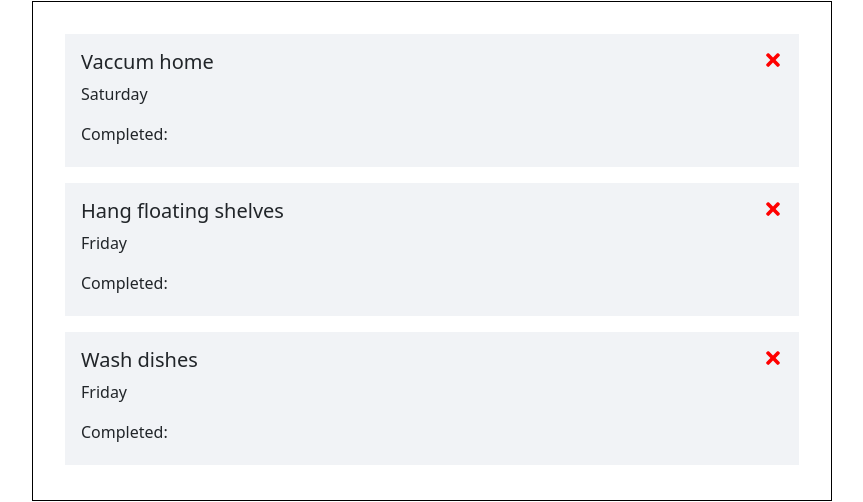
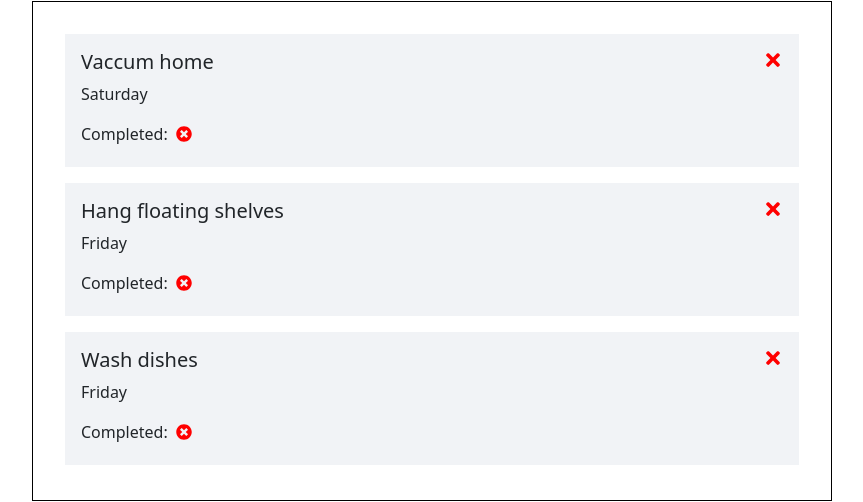
Before and after one commit to Cathy347Le/React-Task-App, a React (Create React App) app: page / in a window 1280 px wide. Shown: the part 195-697 px from the top of the page, without its empty margins (208-1071 px from the left). Built offline with nearby package versions, Linux system fonts and the light colour scheme.

Commit message:
work on toggleComplete functionality

```diff
--- a/src/App.js
+++ b/src/App.js
@@ -26,7 +26,17 @@ function App() {
   ]);
 
   const handleDelete = (id) => {
+    // console.log("test delete", id);
     setTasks(tasks.filter((task) => task.id !== id));
+  };
+
+  const handleToggleCompleted = (id) => {
+    // console.log("test toggle", id);
+    setTasks(
+      tasks.map((task) =>
+        task.id === id ? { ...task, completed: !task.completed } : task
+      )
+    );
   };
 
   return (
@@ -34,7 +44,11 @@ function App() {
       <Header name="Cathy" />
       <main>
         {tasks.length > 0 ? (
-          <TaskList tasks={tasks} onDelete={handleDelete} />
+          <TaskList
+            tasks={tasks}
+            onDelete={handleDelete}
+            onToggleCompleted={handleToggleCompleted}
+          />
         ) : (
           "Hooray you have no more tasks."
         )}
--- a/src/App.scss
+++ b/src/App.scss
@@ -34,4 +34,11 @@ main {
     position: absolute;
     right: 16px;
   }
+  .toggle-completed {
+    display: flex;
+    align-items: center;
+    svg {
+      margin-left: 8px;
+    }
+  }
 }
--- a/src/Components/Task.js
+++ b/src/Components/Task.js
@@ -1,6 +1,6 @@
-import { FaTimes } from "react-icons/fa";
+import { FaTimes, FaTimesCircle } from "react-icons/fa";
 
-function Task({ task, onDelete }) {
+function Task({ task, onDelete, onToggleCompleted }) {
   return (
     <div className="task-item">
       <h5>
@@ -12,7 +12,13 @@ function Task({ task, onDelete }) {
         />
       </h5>
       <p>{task.date}</p>
-      <p>Completed: </p>
+      <p className="toggle-completed">
+        Completed:{" "}
+        <FaTimesCircle
+          style={{ color: "red", cursor: "pointer" }}
+          onClick={() => onToggleCompleted(task.id)}
+        />
+      </p>
     </div>
   );
 }
--- a/src/Components/TaskList.js
+++ b/src/Components/TaskList.js
@@ -1,10 +1,15 @@
 import Task from "./Task";
 
-function TaskList({ tasks, onDelete }) {
+function TaskList({ tasks, onDelete, onToggleCompleted }) {
   return (
     <div className="task-list-container">
       {tasks.map((task) => (
-        <Task key={task.id} task={task} onDelete={onDelete} />
+        <Task
+          key={task.id}
+          task={task}
+          onDelete={onDelete}
+          onToggleCompleted={onToggleCompleted}
+        />
       ))}
     </div>
   );
```
Also changed, not shown: 1 other file (tests, documents, lock files or other folders).
